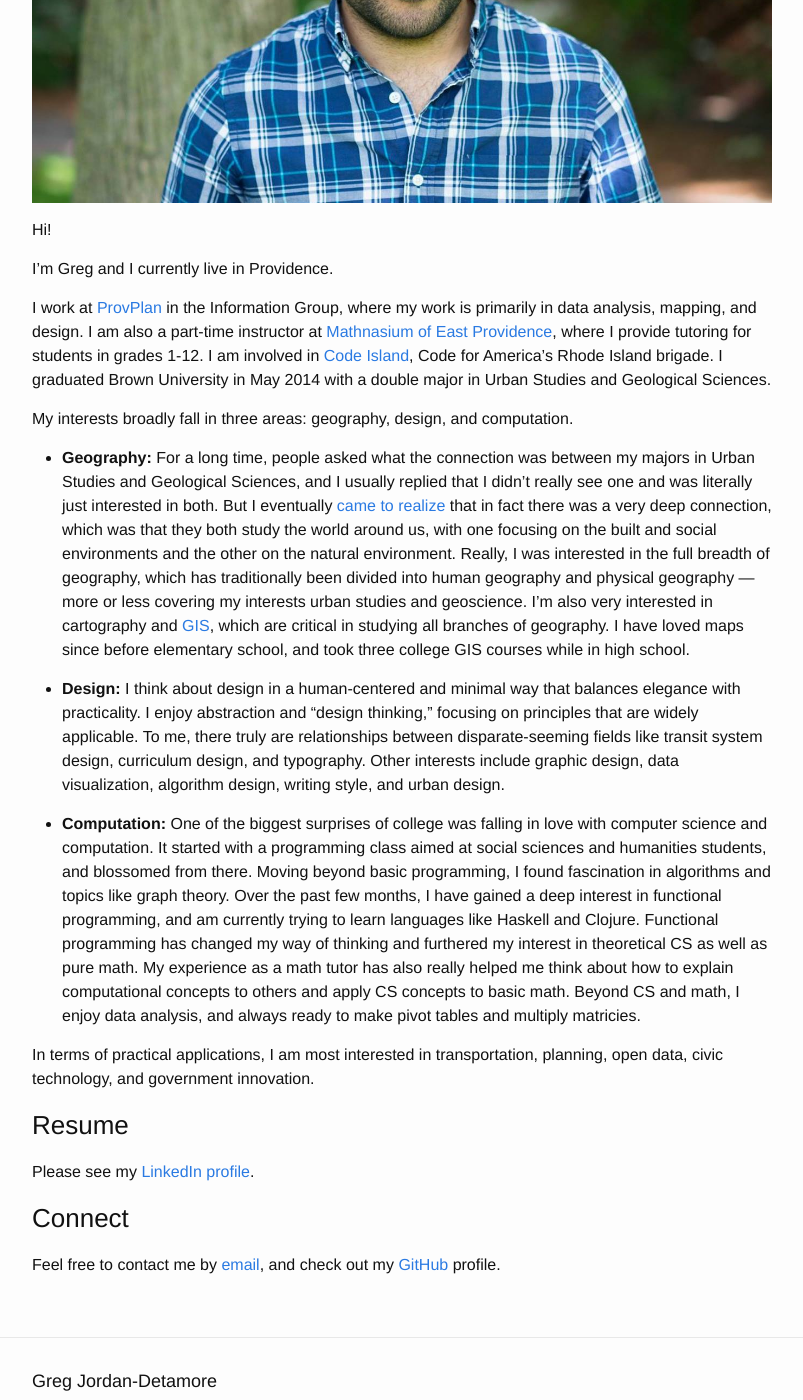
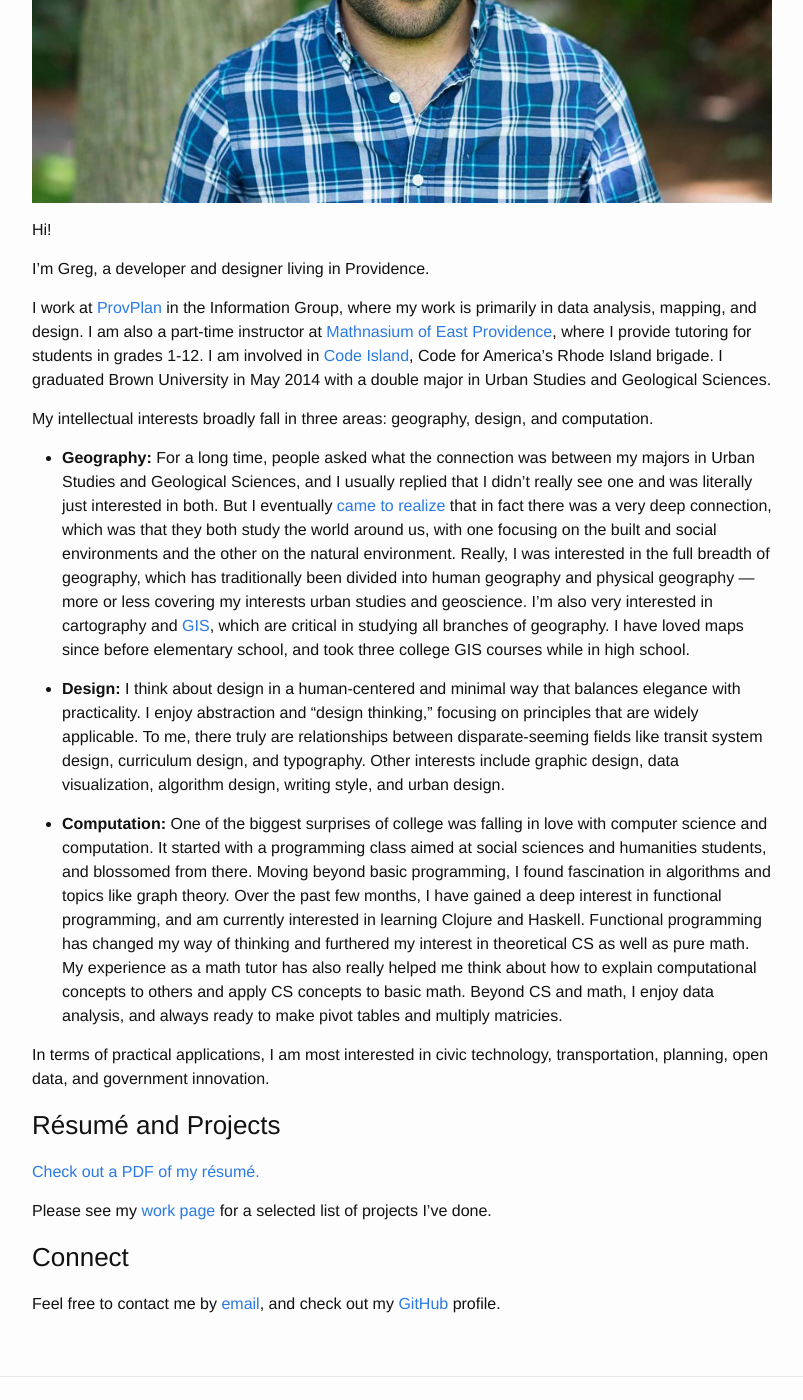
Before and after one commit to gregjd/gregjd.github.io, a Jekyll site: the page built from about/index.md, in a window 1280 px wide and 1400 px high, scrolled down 453 px. Shown: the whole window, without its empty margins (238-1041 px from the left). Built offline with Jekyll 4.4.1, drawn with Linux system fonts in a browser that asks for light colours; Markdown is read by kramdown in place of the engine named in the settings.

Commit message:
Add résumé

```diff
--- a/about/index.md
+++ b/about/index.md
@@ -9,27 +9,33 @@ permalink: about/
 
 Hi!
 
-I'm Greg and I currently live in Providence.
+I'm Greg, a developer and designer living in Providence.
 
 I work at [ProvPlan](http://provplan.org/) in the Information Group, where my work is primarily in data analysis, mapping, and design. I am also a part-time instructor at [Mathnasium of East Providence](http://www.mathnasium.com/eastprovidence), where I provide tutoring for students in grades 1-12. I am involved in [Code Island](http://code-island.org/), Code for America's Rhode Island brigade. I graduated Brown University in May 2014 with a double major in Urban Studies and Geological Sciences.
 
-My interests broadly fall in three areas: geography, design, and computation.
+My intellectual interests broadly fall in three areas: geography, design, and computation.
 
 * **Geography:** For a long time, people asked what the connection was between my majors in Urban Studies and Geological Sciences, and I usually replied that I didn't really see one and was literally just interested in both. But I eventually [came to realize](http://www.brown.edu/academics/urban-studies/sites/brown.edu.academics.urban-studies/files/uploads/2014%20Urban%20Studies%20Newsletter_0.pdf#page=2) that in fact there was a very deep connection, which was that they both study the world around us, with one focusing on the built and social environments and the other on the natural environment. Really, I was interested in the full breadth of geography, which has traditionally been divided into human geography and physical geography --- more or less covering my interests urban studies and geoscience. I'm also very interested in cartography and [GIS](https://en.wikipedia.org/wiki/Geographic_information_system), which are critical in studying all branches of geography. I have loved maps since before elementary school, and took three college GIS courses while in high school.
 
 * **Design:** I think about design in a human-centered and minimal way that balances elegance with practicality. I enjoy abstraction and "design thinking," focusing on principles that are widely applicable. To me, there truly are relationships between disparate-seeming fields like transit system design, curriculum design, and typography. Other interests include graphic design, data visualization, algorithm design, writing style, and urban design.
 
-* **Computation:** One of the biggest surprises of college was falling in love with computer science and computation. It started with a programming class aimed at social sciences and humanities students, and blossomed from there. Moving beyond basic programming, I found fascination in algorithms and topics like graph theory. Over the past few months, I have gained a deep interest in functional programming, and am currently trying to learn languages like Haskell and Clojure. Functional programming has changed my way of thinking and furthered my interest in theoretical CS as well as pure math. My experience as a math tutor has also really helped me think about how to explain computational concepts to others and apply CS concepts to basic math. Beyond CS and math, I enjoy data analysis, and always ready to make pivot tables and multiply matricies.
+* **Computation:** One of the biggest surprises of college was falling in love with computer science and computation. It started with a programming class aimed at social sciences and humanities students, and blossomed from there. Moving beyond basic programming, I found fascination in algorithms and topics like graph theory. Over the past few months, I have gained a deep interest in functional programming, and am currently interested in learning Clojure and Haskell. Functional programming has changed my way of thinking and furthered my interest in theoretical CS as well as pure math. My experience as a math tutor has also really helped me think about how to explain computational concepts to others and apply CS concepts to basic math. Beyond CS and math, I enjoy data analysis, and always ready to make pivot tables and multiply matricies.
 
 
-In terms of practical applications, I am most interested in transportation, planning, open data, civic technology, and government innovation.
+In terms of practical applications, I am most interested in civic technology, transportation, planning, open data, and government innovation.
 
 
 
-### Resume
+### Résumé and Projects
 
-Please see my [LinkedIn profile](https://www.linkedin.com/pub/greg-jordan-detamore/36/a42/a20).
+[Check out a PDF of my résumé.](/pdfs/resume.pdf)
+
+Please see my [work page](/work/) for a selected list of projects I've done.
 
 ### Connect
 
 Feel free to contact me by [email](mailto:greg@gregjd.com), and check out my [GitHub](https://github.com/gregjd) profile.
+
+
+
+[LinkedIn profile]: https://www.linkedin.com/pub/greg-jordan-detamore/36/a42/a20
```
Also changed, not shown: 1 other file.
